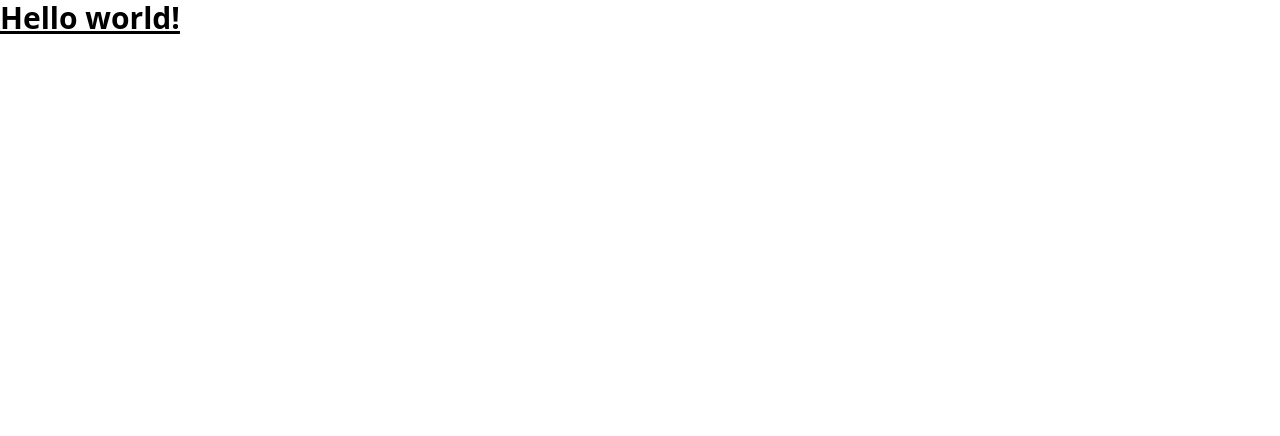
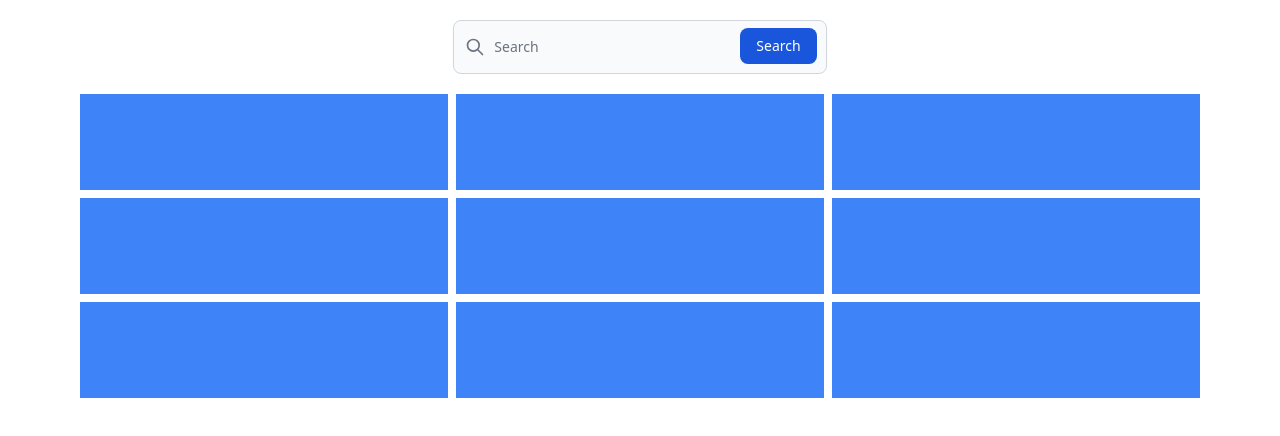
Before and after one commit to muhammadzaky15/react-giphy, a React (Create React App) app: page / in a window 1280 px wide. Shown: the top 436 px of the page. Built offline with nearby package versions, Linux system fonts and the light colour scheme.

Commit message:
add component GifItem, GifList, Searchox

```diff
--- a/package.json
+++ b/package.json
@@ -6,6 +6,8 @@
     "@testing-library/jest-dom": "^5.16.5",
     "@testing-library/react": "^13.4.0",
     "@testing-library/user-event": "^13.5.0",
+    "flowbite": "^1.6.3",
+    "flowbite-react": "^0.3.8",
     "react": "^18.2.0",
     "react-dom": "^18.2.0",
     "react-scripts": "5.0.1",
--- a/src/App.js
+++ b/src/App.js
@@ -1,11 +1,14 @@
 import logo from './logo.svg';
 import './App.css';
+import SearchBar from './component/SearchBar';
+import GifList from './component/GifList';
 
 function App() {
   return (
-    <h1 className="text-3xl font-bold underline">
-      Hello world!
-    </h1>
+   <div className='px-20'>
+    <SearchBar/>
+    <GifList/>
+   </div>
   );
 }
 
--- /dev/null
+++ b/src/component/GifList.jsx
@@ -0,0 +1,9 @@
+import GifItem from "./GitItem";
+
+export default function GifList() {
+  return (
+    <div className="grid grid-cols-3 gap-2">
+        <GifItem/>
+    </div>
+  );
+}
--- /dev/null
+++ b/src/component/GitItem.jsx
@@ -0,0 +1,17 @@
+import { Fragment } from "react";
+
+export default function GifItem() {
+  return (
+    <Fragment>
+      <div className="w-ful  h-24  bg-blue-500"></div>
+      <div className="w-ful  h-24  bg-blue-500"></div>
+      <div className="w-ful  h-24  bg-blue-500"></div>
+      <div className="w-ful  h-24  bg-blue-500"></div>
+      <div className="w-ful  h-24  bg-blue-500"></div>
+      <div className="w-ful  h-24  bg-blue-500"></div>
+      <div className="w-ful  h-24  bg-blue-500"></div>
+      <div className="w-ful  h-24  bg-blue-500"></div>
+      <div className="w-ful  h-24  bg-blue-500"></div>
+    </Fragment>
+  );
+}
--- /dev/null
+++ b/src/component/SearchBar.jsx
@@ -0,0 +1,46 @@
+export default function SearchBar() {
+  return (
+    <div className="w-full flex justify-center py-5">
+      <form className="w-1/3">
+        <label
+          for="search"
+          className="mb-2 text-sm font-medium text-gray-900 sr-only dark:text-white"
+        >
+          Search
+        </label>
+        <div className="relative">
+          <div className="absolute inset-y-0 left-0 flex items-center pl-3 pointer-events-none">
+            <svg
+              aria-hidden="true"
+              className="w-5 h-5 text-gray-500 dark:text-gray-400"
+              fill="none"
+              stroke="currentColor"
+              viewBox="0 0 24 24"
+              xmlns="http://www.w3.org/2000/svg"
+            >
+              <path
+                stroke-linecap="round"
+                stroke-linejoin="round"
+                stroke-width="2"
+                d="M21 21l-6-6m2-5a7 7 0 11-14 0 7 7 0 0114 0z"
+              ></path>
+            </svg>
+          </div>
+          <input
+            type="search"
+            id="search"
+            className="block w-full p-4 pl-10 text-sm text-gray-900 border border-gray-300 rounded-lg bg-gray-50 focus:ring-blue-500 focus:border-blue-500 dark:bg-gray-700 dark:border-gray-600 dark:placeholder-gray-400 dark:text-white dark:focus:ring-blue-500 dark:focus:border-blue-500"
+            placeholder="Search"
+            required
+          />
+          <button
+            type="submit"
+            className="text-white absolute right-2.5 bottom-2.5 bg-blue-700 hover:bg-blue-800 focus:ring-4 focus:outline-none focus:ring-blue-300 font-medium rounded-lg text-sm px-4 py-2 dark:bg-blue-600 dark:hover:bg-blue-700 dark:focus:ring-blue-800"
+          >
+            Search
+          </button>
+        </div>
+      </form>
+    </div>
+  );
+}
--- a/tailwind.config.js
+++ b/tailwind.config.js
@@ -2,9 +2,12 @@
 module.exports = {
   content: [
     "./src/**/*.{js,jsx,ts,tsx}",
+    'node_modules/flowbite-react/**/*.{js,jsx,ts,tsx}'
   ],
   theme: {
     extend: {},
   },
-  plugins: [],
+  plugins: [
+    require('flowbite/plugin')
+  ],
 }
```
Also changed, not shown: 1 other file (tests, documents, lock files or other folders).
